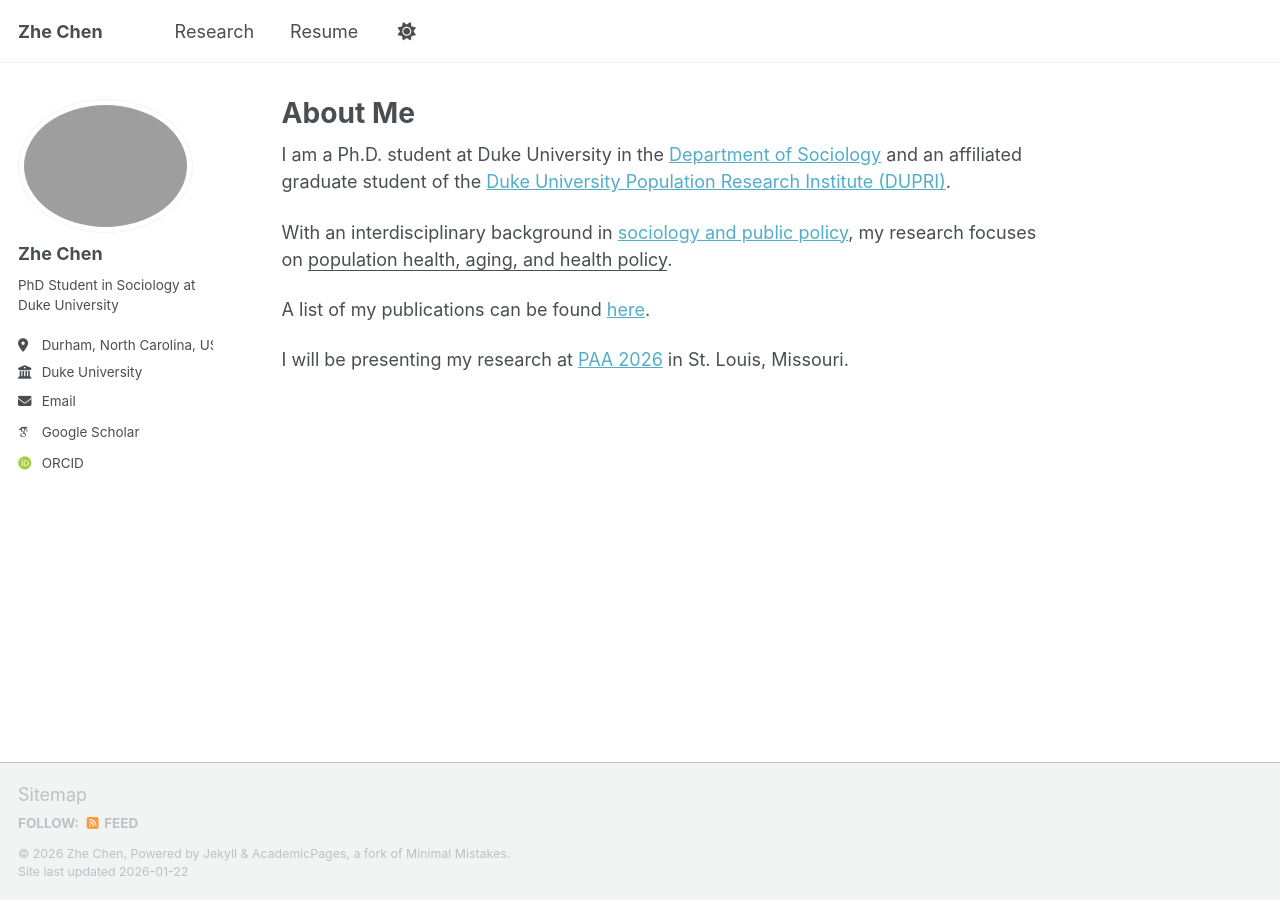
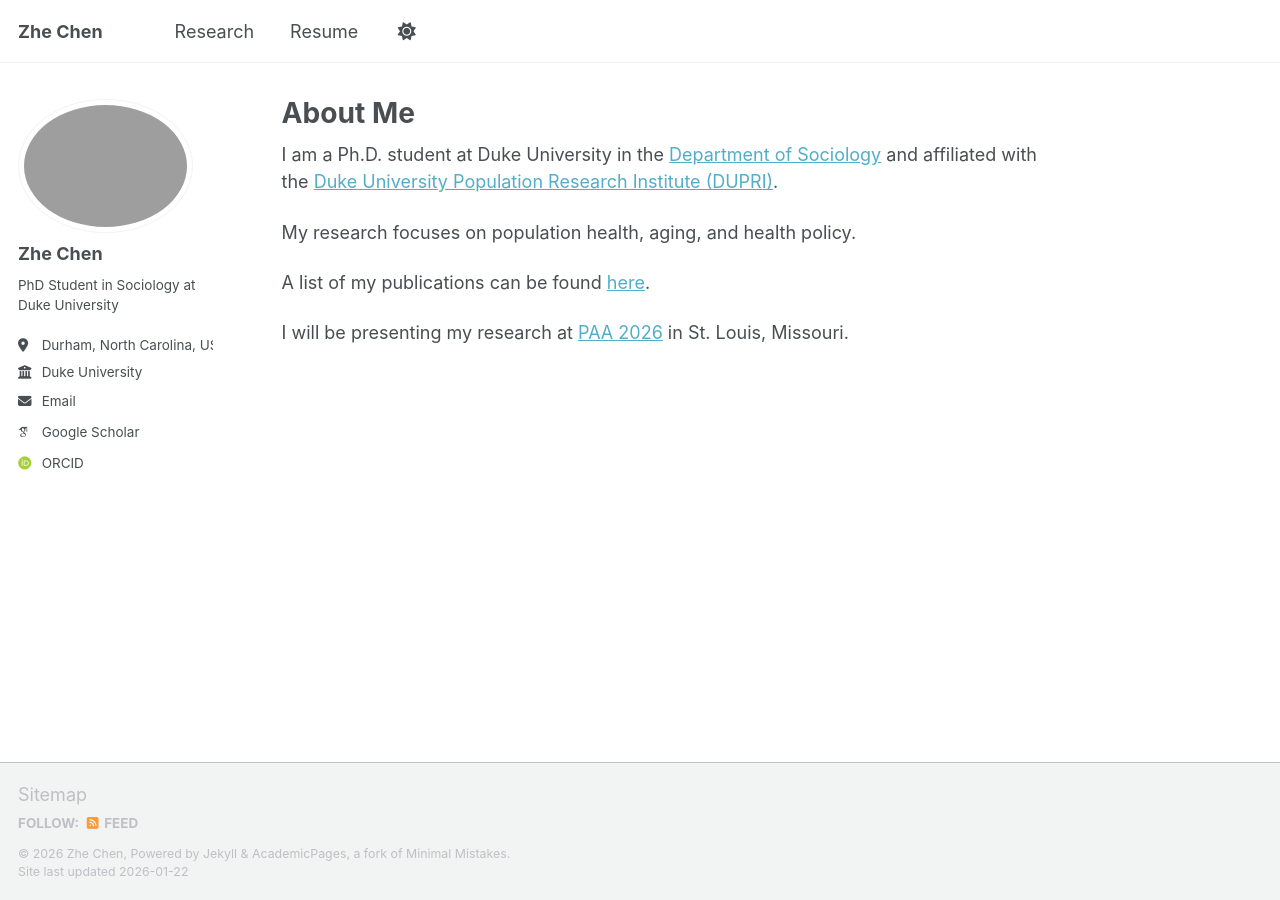
Before and after one commit to zhechensoc/zhechensoc.github.io, a Jekyll site: the page built from _pages/about.md, in a window 1280 px wide. Built offline with Jekyll 4.4.1, drawn with Linux system fonts in a browser that asks for light colours; some web fonts are replaced; a script bundle is joined from its source files by our own code; library files that are not in the unit come from our copies.

Commit message:
Update about.md

```diff
--- a/_pages/about.md
+++ b/_pages/about.md
@@ -7,9 +7,9 @@
   - /about.html
 ---
 
-I am a Ph.D. student at Duke University in the [Department of Sociology](https://sociology.duke.edu/) and an affiliated graduate student of the [Duke University Population Research Institute (DUPRI)](https://dupri.duke.edu/).
+I am a Ph.D. student at Duke University in the [Department of Sociology](https://sociology.duke.edu/) and affiliated with the [Duke University Population Research Institute (DUPRI)](https://dupri.duke.edu/).
 
-With an interdisciplinary background in [sociology and public policy](resume.md), my research focuses on <ins>population health, aging, and health policy</ins>.
+My research focuses on population health, aging, and health policy.
 
 A list of my publications can be found [here](research.md).
 
```
